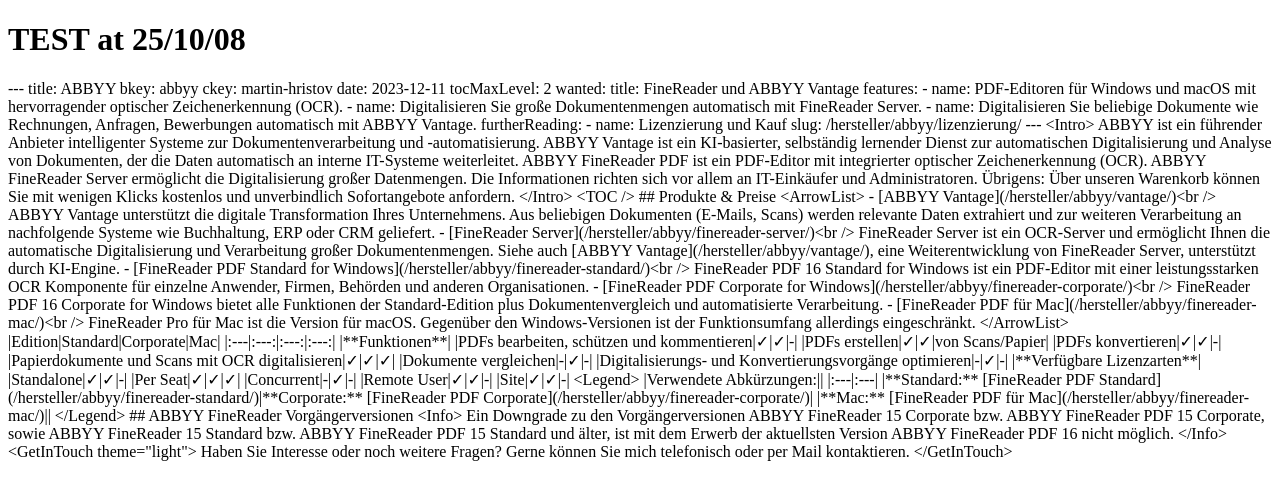
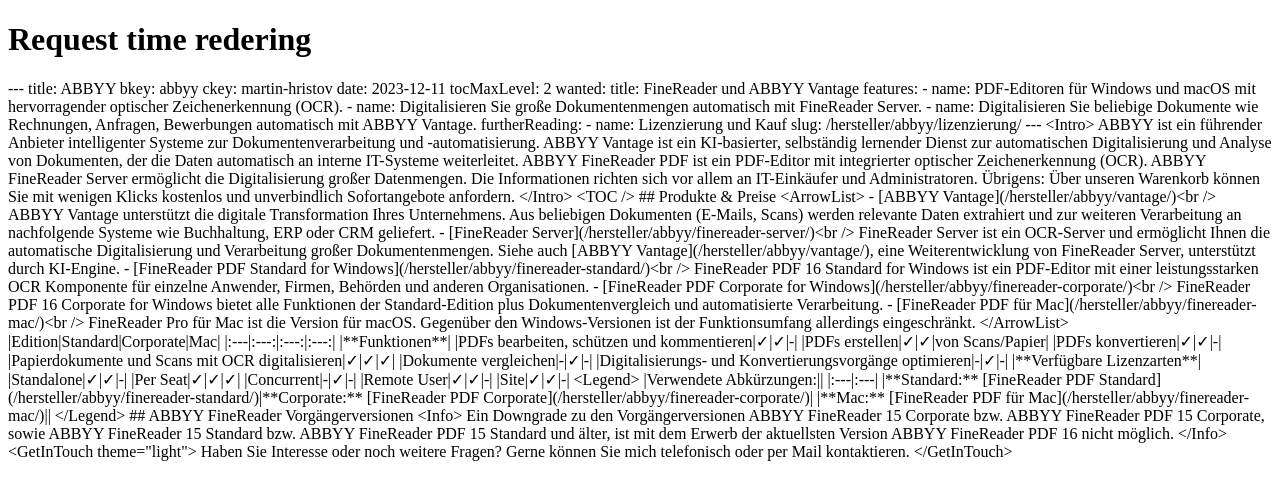
Before and after one commit to don-esteban/vercel-deployment-bug-reproduction, a Next.js app: page / in a window 1280 px wide. Shown: the top 500 px of the page. Built offline with nearby package versions, Linux system fonts and the light colour scheme.

Commit message:
Add request time rendering

```diff
--- /dev/null
+++ b/app/[...slug]/page.tsx
@@ -0,0 +1,15 @@
+import path from "path";
+import fs from "fs";
+
+export default async function Page() {
+  const base = `${process.cwd()}/contentsx4/hersteller`
+  const file = fs.readFileSync(path.join(base, 'abbyy', 'index.mdx'), 'utf8') // Can't access the file
+  return (
+    <div>
+      <h1>Request time redering</h1>
+      <div>
+      {file}
+      </div>
+    </div>
+  );
+}
```
